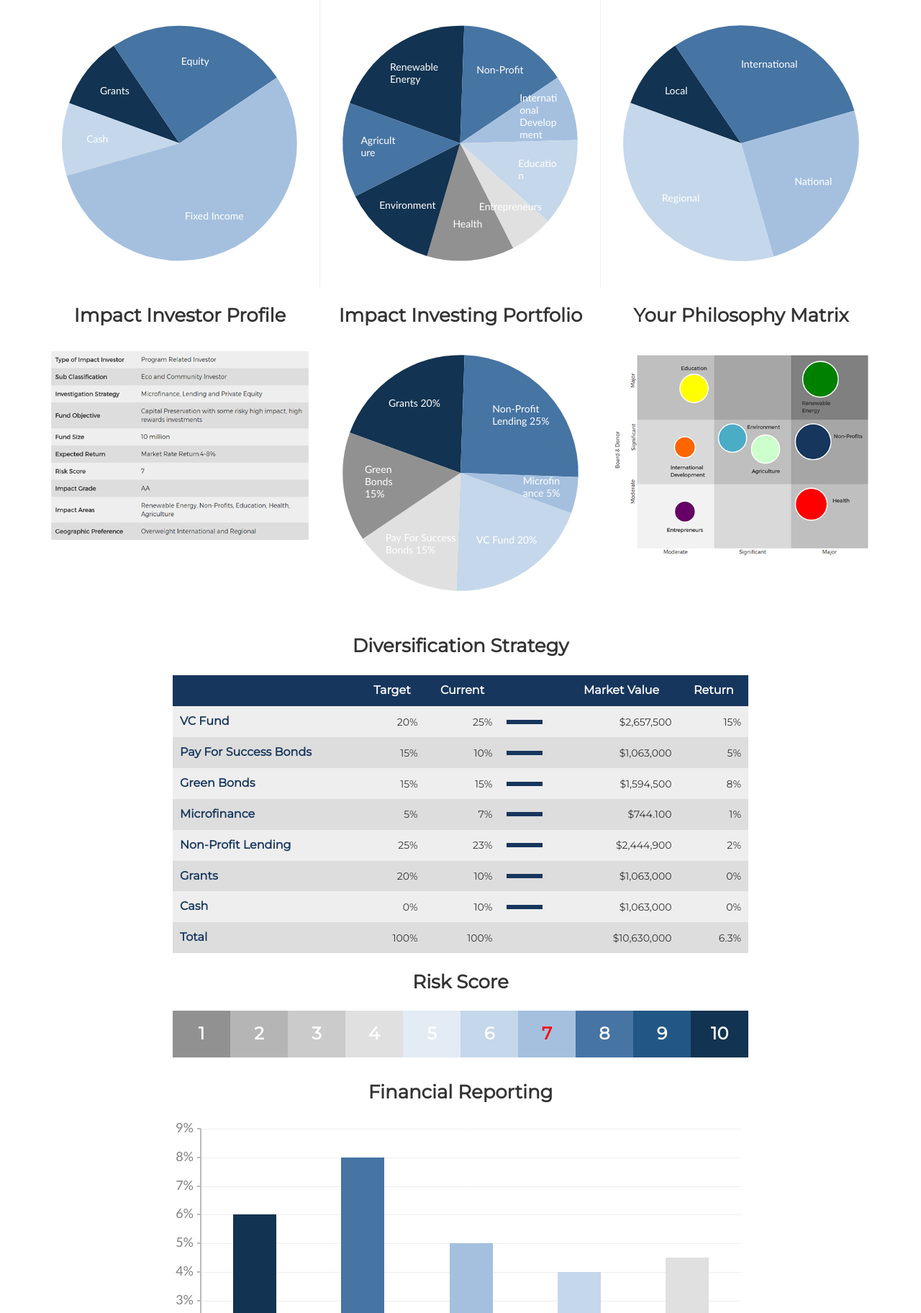
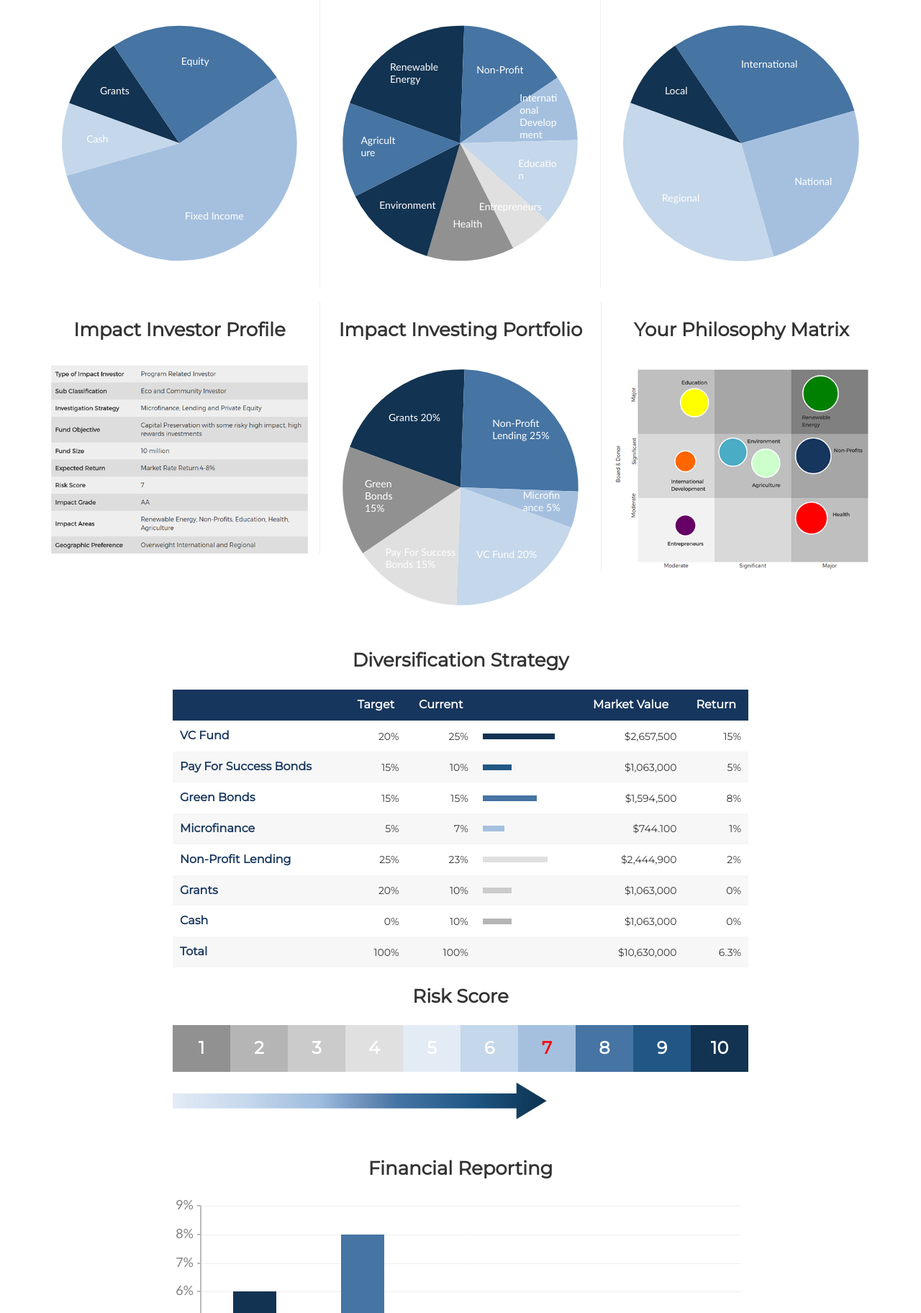
Before and after one commit to vishu87/andorra, a PHP site: page /dashboard.php in a window 1280 px wide. Shown: the part 193-2017 px from the top of the page at 72% size. Run offline with PHP 8.4, Linux system fonts and the light colour scheme.

Commit message:
changes on dashboard

```diff
--- a/assets/css/main.scss
+++ b/assets/css/main.scss
@@ -425,7 +425,7 @@ h2.chart-title {
 			}
 		}
 		tr {
-			background: #DDD;
+			background: #f7f7f7;
 			td {
 				padding: 10px;
 				text-align: right;
@@ -437,13 +437,12 @@ h2.chart-title {
 				}
 				span {
 					display: block;
-					background: $blue;
-					height: 6px;
+					height: 8px;
 					width: 50px;
 				}
 			}
 			&:nth-child(2n+1){
-				background: #EEE;
+				background: #fff;
 			}
 		}
 	}
--- a/dashboard.php
+++ b/dashboard.php
@@ -49,8 +49,8 @@
 			</div>
 		</div>
 
-		<div class="row">
-			<div class="col-md-4">
+		<div class="row" style="margin-top: 20px">
+			<div class="col-md-4" style="border-right:1px solid #eee">
 				<div class="screen-shot">
 					<h2 class="chart-title">
 						Impact Investor Profile
@@ -67,8 +67,8 @@
 			  		<div class="hide-text"></div>
 				</div>
 			</div>
-			<div class="col-md-4">
-				<div class="screen-shot">
+			<div class="col-md-4"  style="border-left:1px solid #eee">
+				<div class="screen-shot" >
 					<h2 class="chart-title">
 						Your Philosophy Matrix
 					</h2>
@@ -95,7 +95,7 @@
 							<td>20%</td>
 							<td>25%</td>
 							<td>
-								<span class="range"></span>
+								<span class="range" style="background: #123351; width: 100px"></span>
 							</td>
 							<td>$2,657,500</td>
 							<td>15%</td>
@@ -105,7 +105,7 @@
 							<td>15%</td>
 							<td>10%</td>
 							<td>
-								<span class="range"></span>
+								<span class="range" style="background: #225785; width: 40px"></span>
 							</td>
 							<td>$1,063,000</td>
 							<td>5%</td>
@@ -115,7 +115,7 @@
 							<td>15%</td>
 							<td>15%</td>
 							<td>
-								<span class="range"></span>
+								<span class="range" style="background: #4674A3; width: 75px"></span>
 							</td>
 							<td>$1,594,500</td>
 							<td>8%</td>
@@ -125,7 +125,7 @@
 							<td>5%</td>
 							<td>7%</td>
 							<td>
-								<span class="range"></span>
+								<span class="range" style="background: #A5C0DF; width: 30px"></span>
 							</td>
 							<td>$744.100</td>
 							<td>1%</td>
@@ -135,7 +135,7 @@
 							<td>25%</td>
 							<td>23%</td>
 							<td>
-								<span class="range"></span>
+								<span class="range" style="background: #E0E0E0; width: 90px"></span>
 							</td>
 							<td>$2,444,900</td>
 							<td>2%</td>
@@ -145,7 +145,7 @@
 							<td>20%</td>
 							<td>10%</td>
 							<td>
-								<span class="range"></span>
+								<span class="range" style="background: #CBCBCB; width: 40px"></span>
 							</td>
 							<td>$1,063,000</td>
 							<td>0%</td>
@@ -155,7 +155,7 @@
 							<td>0%</td>
 							<td>10%</td>
 							<td>
-								<span class="range"></span>
+								<span class="range" style="background: #B5B5B5; width: 40px"></span>
 							</td>
 							<td>$1,063,000</td>
 							<td>0%</td>
@@ -188,7 +188,8 @@
 					<div style="background:#225785;">9</div>
 					<div style="background:#123351;">10</div>
 				</div>
-
+				<div style="margin:-15px 0 10px 0; overflow: hidden; width: 65%; background: url(assets/img/arrow.png) no-repeat top right; height: 80px; ">
+				</div>
 			</div>
 		</div>
 
```
Also changed, not shown: assets/css/main.css, 1 other file.
